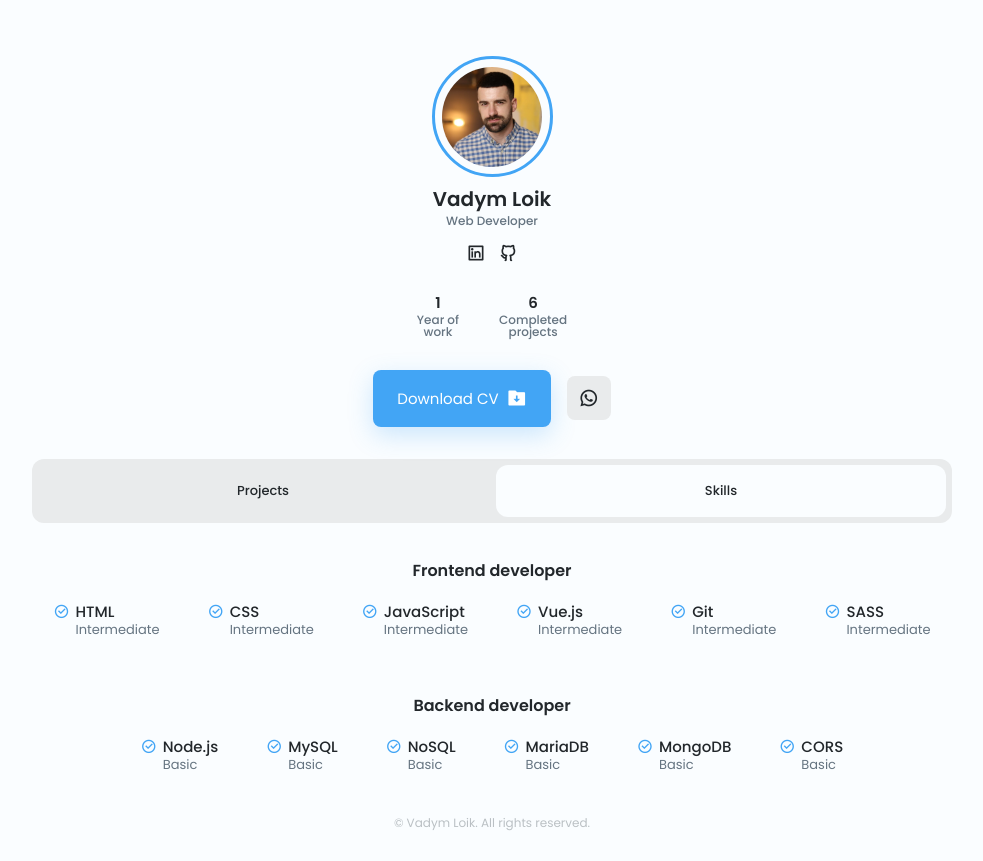
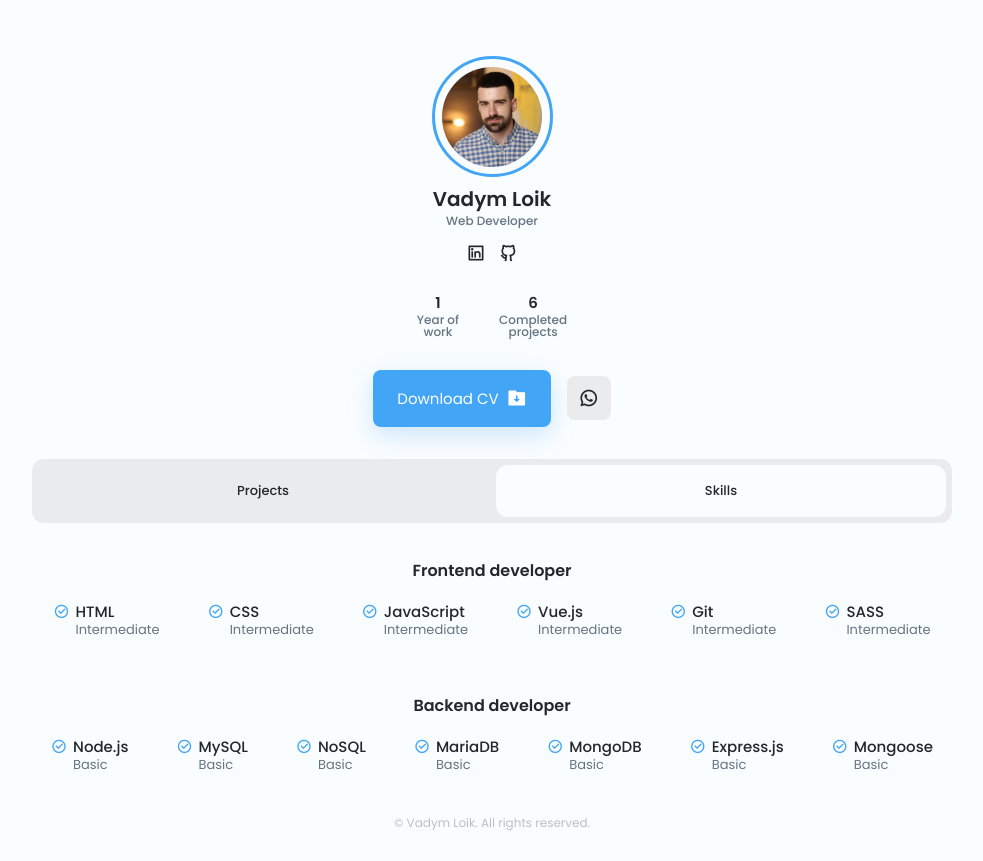
Before and after one commit to vadym-loik/portfolio, a Vue app in the folder vite-project/: page / in a window 1280 px wide. Both pictures are taken after a click on the button "Skills". Shown: the whole page, without its empty margins (148-1131 px from the left). Built offline with nearby package versions, Linux system fonts and the light colour scheme.

Commit message:
Update Skills.vue

```diff
--- a/vite-project/src/components/Skills.vue
+++ b/vite-project/src/components/Skills.vue
@@ -48,7 +48,7 @@ const frontSkills = ref([
 ])
 
 const backSkills = ref([
-  'Node.js', 'MySQL', 'NoSQL', 'MariaDB', 'MongoDB', 'CORS'
+  'Node.js', 'MySQL', 'NoSQL', 'MariaDB', 'MongoDB', 'Express.js', 'Mongoose',
 ])
 </script>
 
```
